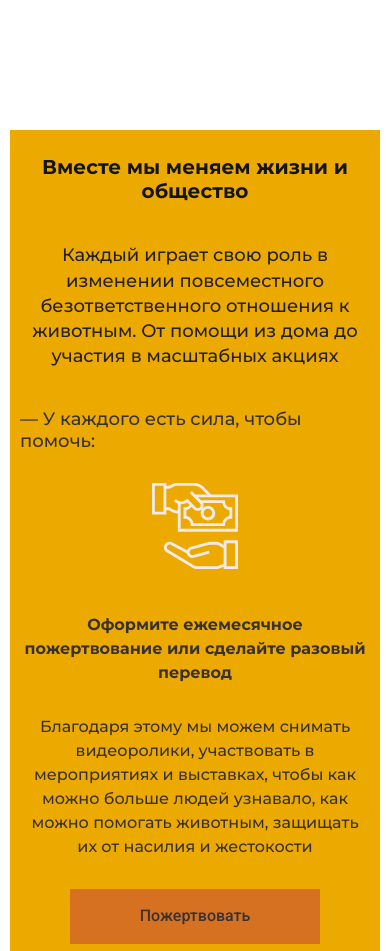
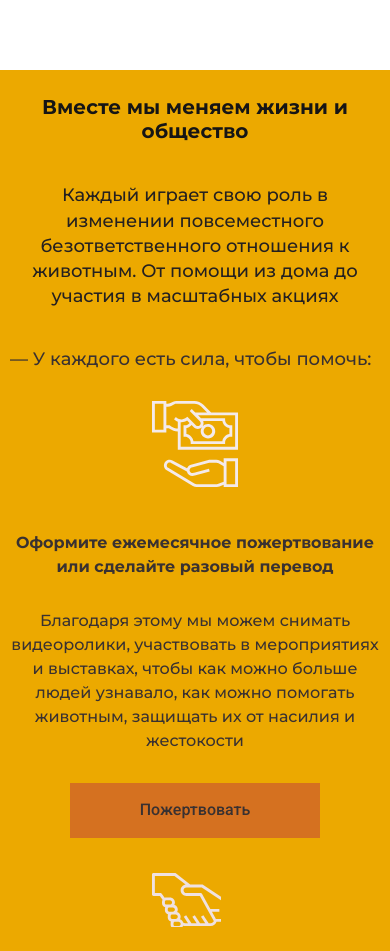
Before and after one commit to Anton1922/City-without-cruelty, a website: page dist/index.html in a window 390 px wide. Shown: the part 1807-2758 px from the top of the page. Drawn offline with nearby package versions, Linux system fonts and the light colour scheme; files that its build step writes are made by us from their sources.

Commit message:
small changes

```diff
--- a/src/sass/components/_ways.scss
+++ b/src/sass/components/_ways.scss
@@ -1,5 +1,6 @@
 .cruelty-ways {
 	display: flex;
+	padding: 0;
 
 	&__image {
 		width: 30%;
@@ -17,8 +18,12 @@
 		width: 70%;
 		background-color: #eca900;
 
+		@media screen and (max-width: 1025px) {
+			padding: 60px 10px;
+		}
+
 		@media screen and (max-width: 800px) {
-			padding: 50px 10px;
+			padding: 30px 10px;
 		}
 
 		@media screen and (max-width: 500px) {
```
